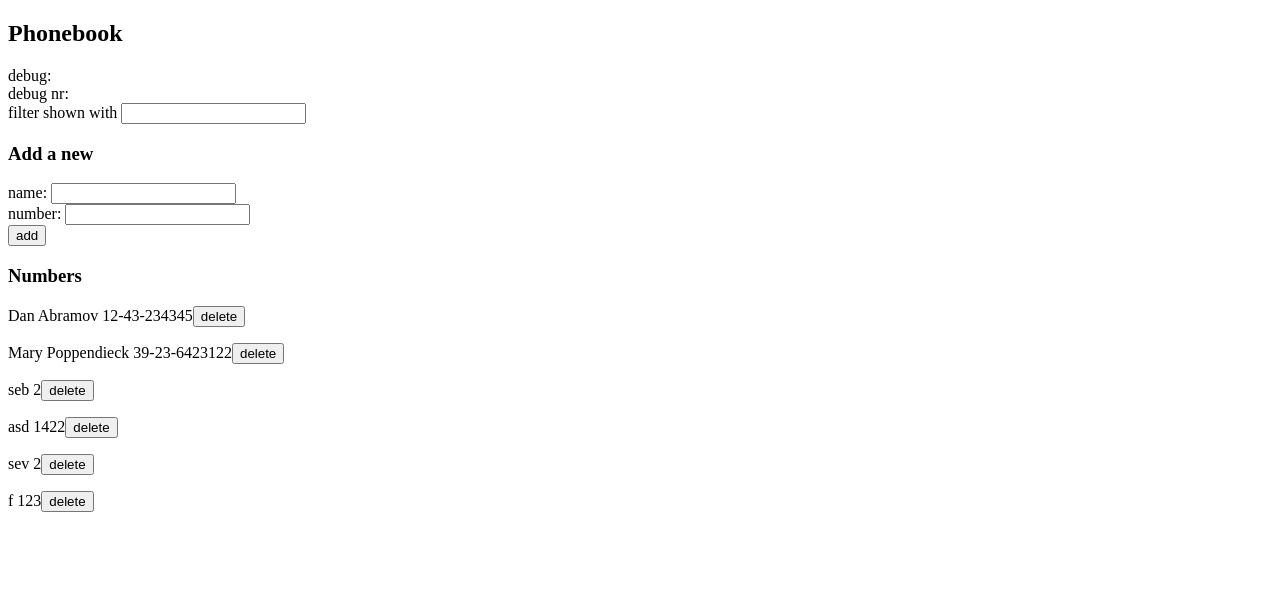
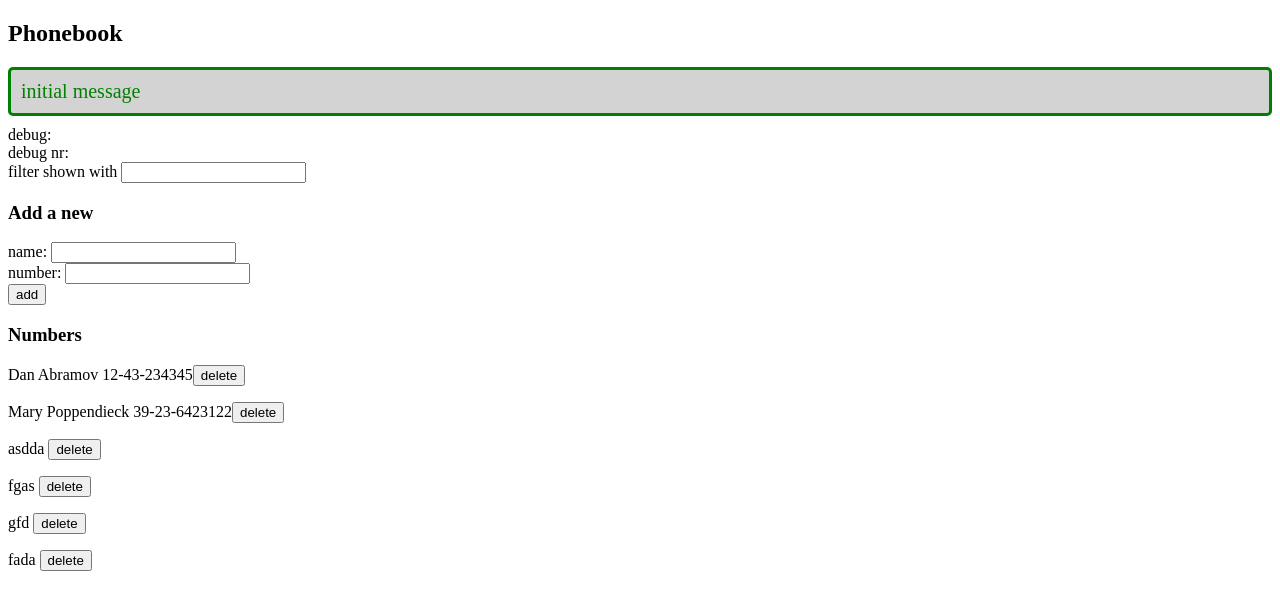
Before and after one commit to SebastianRSorensen/fullstackopen, a React (Vite) app in the folder part2/part2b-e/: page / in a window 1280 px wide. Shown: the top 610 px of the page. Built offline with nearby package versions, Linux system fonts and the light colour scheme; data requests are answered from the project's data file.

Commit message:
2.17 done

```diff
--- a/part2/part2b-e/db.json
+++ b/part2/part2b-e/db.json
@@ -11,24 +11,24 @@
       "id": "4"
     },
     {
-      "name": "seb",
-      "number": "2",
-      "id": "61d8"
+      "id": "59d5",
+      "name": "asdda",
+      "number": ""
     },
     {
-      "name": "asd",
-      "number": "1422",
-      "id": "8ecd"
+      "id": "878c",
+      "name": "fgas",
+      "number": ""
     },
     {
-      "id": "dc6b",
-      "name": "sev",
-      "number": "2"
+      "name": "gfd",
+      "number": "",
+      "id": "1ebc"
     },
     {
-      "name": "f",
-      "number": "123",
-      "id": "c354"
+      "id": "a8df",
+      "name": "fada",
+      "number": ""
     }
   ]
 }
--- a/part2/part2b-e/src/App.jsx
+++ b/part2/part2b-e/src/App.jsx
@@ -3,6 +3,7 @@ import Filter from './components/Filter'
 import PersonForm from './components/PersonForm'
 import Persons from './components/Persons'
 import personService from './services/persons'
+import Notification from './components/Notification'
 
 const App = () => {
     const [persons, setPersons] = useState([
@@ -19,6 +20,10 @@ const App = () => {
     const [newName, setNewName] = useState('')
     const [newNumber, setNewNumber] = useState('')
     const [filterName, setFilter] = useState('')
+    const [notificationMessage, setNotificationMessage] = useState({
+        message: "initial message",
+        error: false
+    })
 
     const handleSubmit = (event) => {
         event.preventDefault()
@@ -34,7 +39,9 @@ const App = () => {
                         setPersons(persons.map(person => person.id !== foundPerson.id ? person : updatedPerson))
                         setNewName('')
                         setNewNumber('')
+                        handleNotification(`Updated ${updatedPerson.name}`, false)
                     })
+                    .catch(error => {handleNotification(`UPDATING... The person '${foundPerson.name}' has already been  deleted from server`, true)})
             }
             return
         }
@@ -44,7 +51,9 @@ const App = () => {
                 setPersons(persons.concat(returnedPerson))
                 setNewName('')
                 setNewNumber('')
+                handleNotification(`Added ${returnedPerson.name}`, false)
             })
+
         console.log(personObject);
     }
 
@@ -63,6 +72,28 @@ const App = () => {
         setFilter(event.target.value)
     }
 
+    const handleNotification = (message, bool) => {
+        console.log(message, bool)
+        setNotificationMessage({ message: message, error: bool })
+        console.log("NOTMSG: ", notificationMessage)
+        setTimeout(() => {
+            setNotificationMessage({
+                message: null,
+                error: false
+            }
+            )
+        }, 5000)
+        console.log("NOTMSG: ", notificationMessage)
+    }
+
+    const handleDelete = (person) => {
+        if (window.confirm(`Delete ${person.name}?`)) {
+            personService.deletePerson(person.id)
+                .catch(error => { handleNotification((`The person '${person.name}' was already deleted from server`), true) })
+            setPersons(personsToShow.filter(p => p.id !== person.id))
+        }
+    }
+
 
 
     const personsToShow = filterName.length <= 0
@@ -74,13 +105,14 @@ const App = () => {
     return (
         <div>
             <h2>Phonebook</h2>
+            <Notification message={notificationMessage.message} error={notificationMessage.error} />
             <div>debug: {newName}</div>
             <div>debug nr: {newNumber}</div>
             <Filter handleNewFilter={handleNewFilter} />
             <h3>Add a new</h3>
             <PersonForm newName={newName} newNumber={newNumber} handleNewName={handleNewName} handleNewNumber={handleNewNumber} handleSubmit={handleSubmit} />
             <h3>Numbers</h3>
-            <Persons personsToShow={personsToShow} setPersons={setPersons} />
+            <Persons personsToShow={personsToShow} handleDelete={handleDelete} />
         </div>
     )
 }
--- /dev/null
+++ b/part2/part2b-e/src/components/Notification.jsx
@@ -0,0 +1,13 @@
+const Notification = ({ message, error }) => {
+    if (message === null) {
+        return null
+    }
+
+    return (
+        <div className={error ? 'notification error' : 'notification'}>
+            {message}
+        </div>
+    )
+}
+
+export default Notification
--- a/part2/part2b-e/src/components/Persons.jsx
+++ b/part2/part2b-e/src/components/Persons.jsx
@@ -1,13 +1,11 @@
 import personService from '../services/persons'
 
-const Persons = ({ personsToShow, setPersons }) => {
+const Persons = ({ personsToShow, handleDelete }) => {
 
-    const handleDelete = (person) => {
-        if (window.confirm(`Delete ${person.name}?`)) {
-            personService.deletePerson(person.id)
-            setPersons(personsToShow.filter(p => p.id !== person.id))
-        }
+    const errorStyle = {
+        color: 'red',
     }
+
 
     return (
         <div>
--- /dev/null
+++ b/part2/part2b-e/src/index.css
@@ -0,0 +1,25 @@
+h1 {
+    color: green;
+
+    font-style: italic;
+  }
+
+li {
+    color: grey;
+    padding-top: 3px;
+    font-size: 15px;
+  }
+
+.notification {
+  color: green;
+  background: lightgrey;
+  font-size: 20px;
+  border-style: solid;
+  border-radius: 5px;
+  padding: 10px;
+  margin-bottom: 10px;
+}
+
+.error{
+  color: red;
+}
--- a/part2/part2b-e/src/main.jsx
+++ b/part2/part2b-e/src/main.jsx
@@ -1,4 +1,5 @@
 import ReactDOM from "react-dom/client";
 import App from "./App";
+import './index.css'
 
 ReactDOM.createRoot(document.getElementById("root")).render(<App />);
--- a/part2/part2b-e/src/services/persons.js
+++ b/part2/part2b-e/src/services/persons.js
@@ -18,7 +18,7 @@ const update = (id, newObject) => {
 
 const deletePerson = (id) => {
     const request = axios.delete(`${baseUrl}/${id}`)
-    .catch(error => {alert(`The person '${id}' was already deleted from server`)})
+
     return request.then(response => response.data)
 }
 
```
